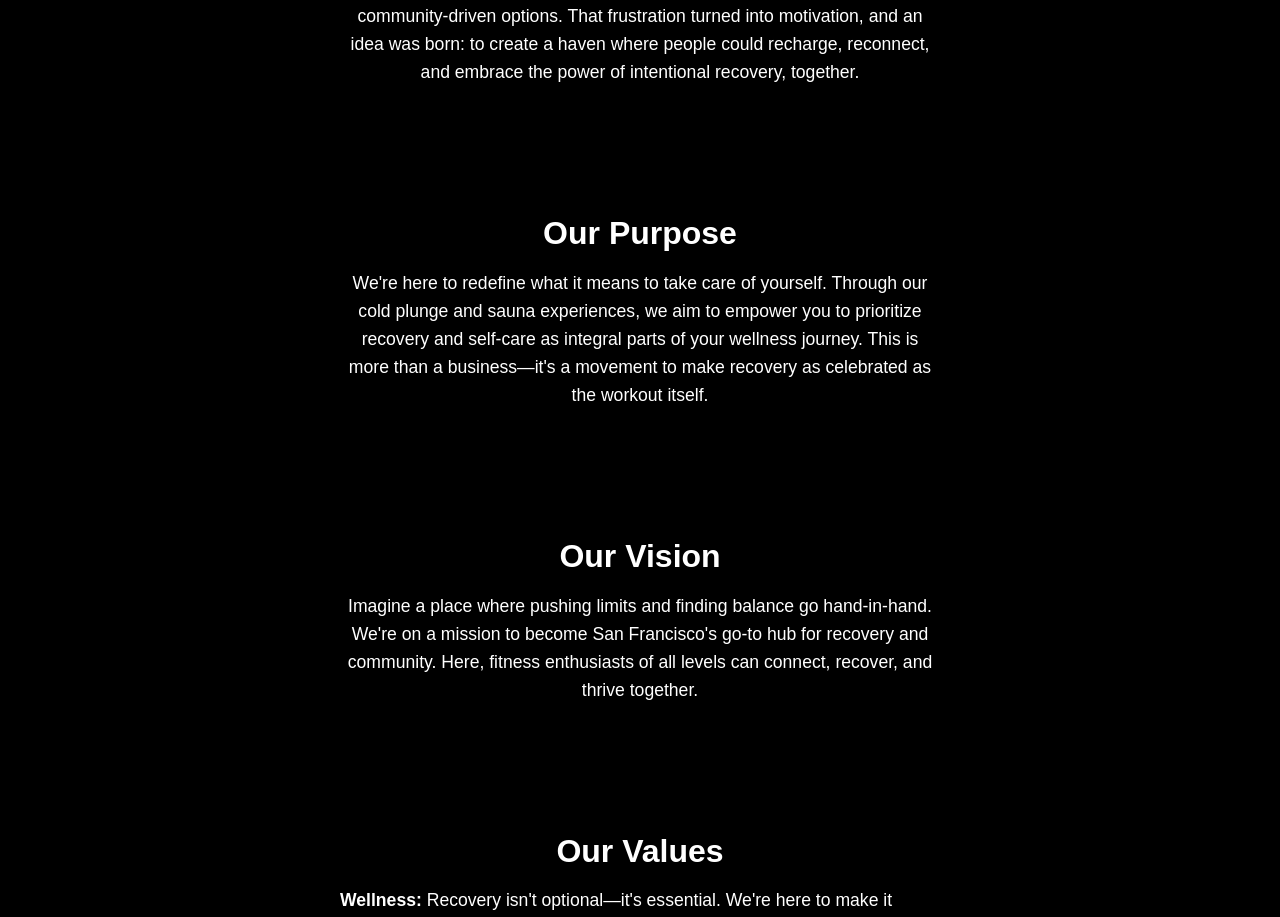
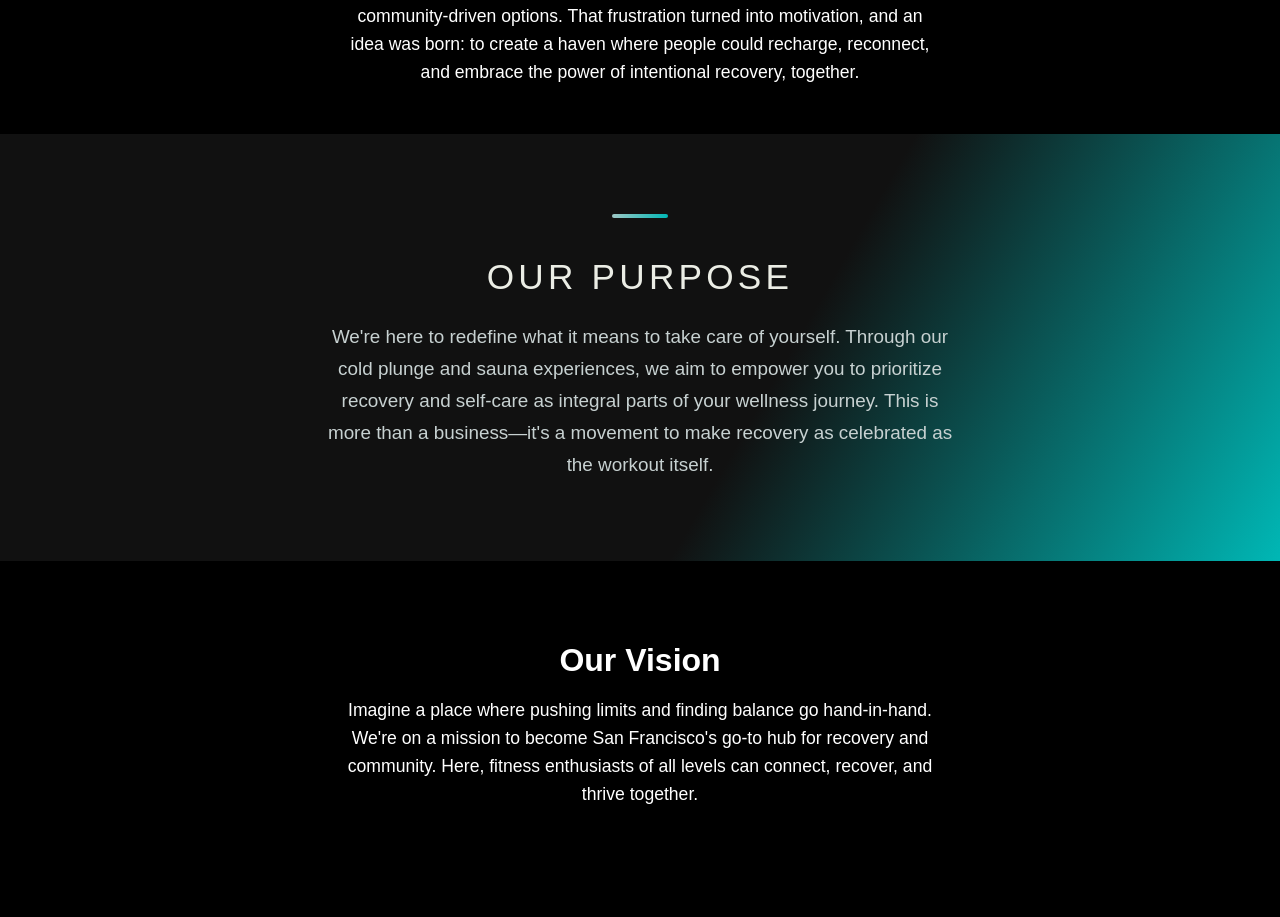
Before and after one commit to jackmalzone/vital-ice, a Next.js app: page / in a window 1280 px wide. Shown: the part 1961-2878 px from the top of the page. Built offline with nearby package versions, Linux system fonts and the light colour scheme.

Commit message:
feat: overhaul Our Purpose section with luxury gradient, motion, and brand accent

```diff
--- a/src/app/page.tsx
+++ b/src/app/page.tsx
@@ -20,6 +20,6 @@ export default function Home() {
       <OurValues />
       <JoinUs />
       <About />
-    </main>
+      </main>
   );
 }
--- a/src/components/sections/Hero/Hero.tsx
+++ b/src/components/sections/Hero/Hero.tsx
@@ -11,7 +11,7 @@ const Hero: FC = () => {
   return (
     <section className={styles.hero}>
       <VideoBackground
-        videoSrc="/videos/ambient.mp4"
+        videoSrc="https://pub-3fd38cef83ec4139b038b229662d7717.r2.dev/ambient.mp4"
         posterSrc="/images/hero-poster.jpg"
         overlayOpacity={0}
       />
--- a/src/components/sections/OurPurpose/OurPurpose.module.css
+++ b/src/components/sections/OurPurpose/OurPurpose.module.css
@@ -1,17 +1,60 @@
-.ourPurpose {
-  padding: 5rem 0 3rem 0;
-  text-align: center;
-  color: white;
-  background: none;
+.section {
+  background: linear-gradient(120deg, #111 60%, #00b7b5 100%);
+  padding: 5rem 0 5rem 0;
+  position: relative;
+  overflow: hidden;
 }
 
-.ourPurpose h2 {
-  font-size: 2rem;
-  margin-bottom: 1rem;
+.container {
+  max-width: 700px;
+  margin: 0 auto;
+  padding: 0 1.5rem;
+  display: flex;
+  flex-direction: column;
+  align-items: center;
 }
 
-.ourPurpose p {
-  font-size: 1.1rem;
-  max-width: 600px;
+.accentLine {
+  width: 56px;
+  height: 4px;
+  background: linear-gradient(90deg, #9ec7c5 0%, #00b7b5 100%);
+  border-radius: 2px;
+  margin: 0 auto 2.5rem auto;
+}
+
+.heading {
+  color: #ebede5;
+  font-size: 2.2rem;
+  font-weight: 400;
+  letter-spacing: 0.12em;
+  text-align: center;
+  margin-bottom: 1.5rem;
+  text-transform: uppercase;
+  line-height: 1.1;
+}
+
+.text {
+  color: #c7d1d1;
+  font-size: 1.18rem;
+  text-align: center;
+  line-height: 1.7;
+  max-width: 60ch;
   margin: 0 auto;
+  font-weight: 300;
 }
+
+@media (max-width: 600px) {
+  .section {
+    padding: 2.5rem 0 2.5rem 0;
+  }
+  .heading {
+    font-size: 1.4rem;
+    margin-bottom: 1rem;
+  }
+  .accentLine {
+    margin-bottom: 1.5rem;
+  }
+  .text {
+    font-size: 1rem;
+  }
+}
--- a/src/components/sections/OurPurpose/OurPurpose.tsx
+++ b/src/components/sections/OurPurpose/OurPurpose.tsx
@@ -1,10 +1,24 @@
-import styles from './OurPurpose.module.css';
+"use client";
+import { motion } from "framer-motion";
+import styles from "./OurPurpose.module.css";
 
 export default function OurPurpose() {
   return (
-    <section id="services" className={styles.ourPurpose}>
-      <h2>Our Purpose</h2>
-      <p>We're here to redefine what it means to take care of yourself. Through our cold plunge and sauna experiences, we aim to empower you to prioritize recovery and self-care as integral parts of your wellness journey. This is more than a business—it's a movement to make recovery as celebrated as the workout itself.</p>
+    <section className={styles.section}>
+      <div className={styles.container}>
+        <motion.div
+          initial={{ opacity: 0, y: 32 }}
+          whileInView={{ opacity: 1, y: 0 }}
+          viewport={{ once: true, amount: 0.6 }}
+          transition={{ duration: 0.9, ease: "easeOut" }}
+        >
+          <div className={styles.accentLine} />
+          <h2 className={styles.heading}>Our Purpose</h2>
+          <p className={styles.text}>
+            We're here to redefine what it means to take care of yourself. Through our cold plunge and sauna experiences, we aim to empower you to prioritize recovery and self-care as integral parts of your wellness journey. This is more than a business—it's a movement to make recovery as celebrated as the workout itself.
+          </p>
+        </motion.div>
+      </div>
     </section>
   );
 }
```
Also changed, not shown: src/app/layout.tsx (line endings or trailing spaces), src/components/layout/Header/Header.tsx (indentation only).
